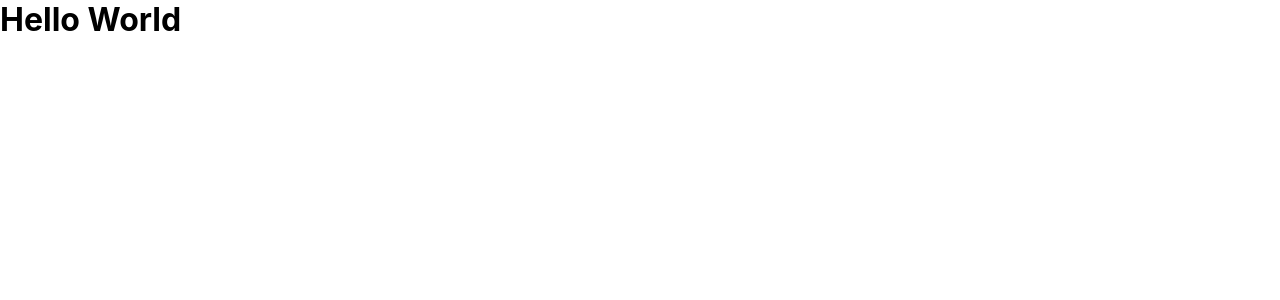
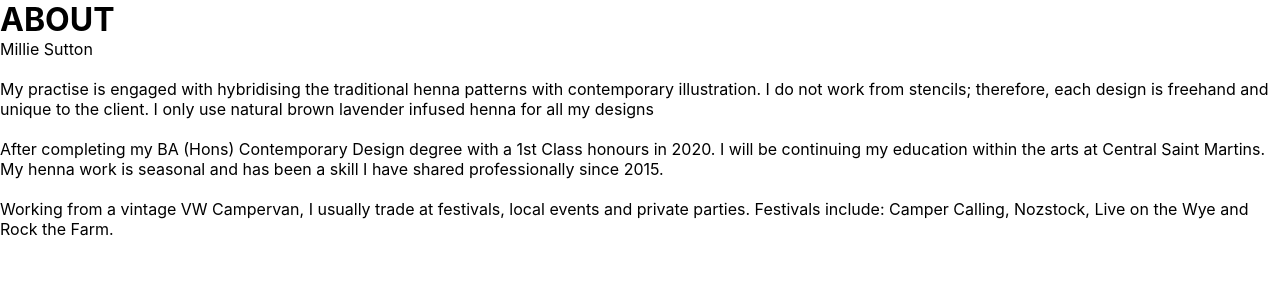
Before and after one commit to Velocima/millie-next, a Next.js app: page / in a window 1280 px wide. Shown: the top 300 px of the page. Built offline with nearby package versions, Linux system fonts and the light colour scheme.

Commit message:
html added from original project and modified for jsx syntax

```diff
--- a/pages/index.jsx
+++ b/pages/index.jsx
@@ -1,9 +1,51 @@
 import Head from 'next/head';
+// import '../styles/about.css';
+{
+	/*
+<!-- Fonts -->
+<link href="https://fonts.googleapis.com/css2?family=Cormorant:wght@300&display=swap" rel="stylesheet">
+<link rel="stylesheet" href="https://use.typekit.net/bkw3yql.css">
+<!-- Icons -->
+<script src="https://kit.fontawesome.com/be80390338.js" crossorigin="anonymous"></script>
+<!-- Title -->
+	*/
+}
 
 export default function Home() {
 	return (
 		<div>
-			<h1>Hello World</h1>
+			<Head>
+				<meta charset='UTF-8'></meta>
+				<meta name='viewport' content='width=device-width, initial-scale=1.0'></meta>
+				{/* <link rel='icon' type='image/png' href='/images/icon.png'></link> */}
+				<title>About | Millicent Mehndi</title>
+			</Head>
+			<div class='banner'>
+				<h1>ABOUT</h1>
+			</div>
+			<div class='content'>
+				{/* <img src="/images/profile.jpg" alt="Henna artist Millie"> */}
+				<p>
+					<span>Millie Sutton</span>
+					<br></br>
+					<br></br>
+					My practise is engaged with hybridising the traditional henna patterns with
+					contemporary illustration. I do not work from stencils; therefore, each design
+					is freehand and unique to the client. I only use natural brown lavender infused
+					henna for all my designs
+					<br></br>
+					<br></br>
+					After completing my BA (Hons) Contemporary Design degree with a 1st Class
+					honours in 2020. I will be continuing my education within the arts at Central
+					Saint Martins. My henna work is seasonal and has been a skill I have shared
+					professionally since 2015.
+					<br></br>
+					<br></br>
+					Working from a vintage VW Campervan, I usually trade at festivals, local events
+					and private parties. Festivals include: Camper Calling, Nozstock, Live on the
+					Wye and Rock the Farm.
+				</p>
+			</div>
 		</div>
 	);
 }
```
Also changed, not shown: components/nav.jsx (added, +39 -0 lines), public/vercel.svg (deleted), 1 other file (tests, documents, lock files or other folders).
